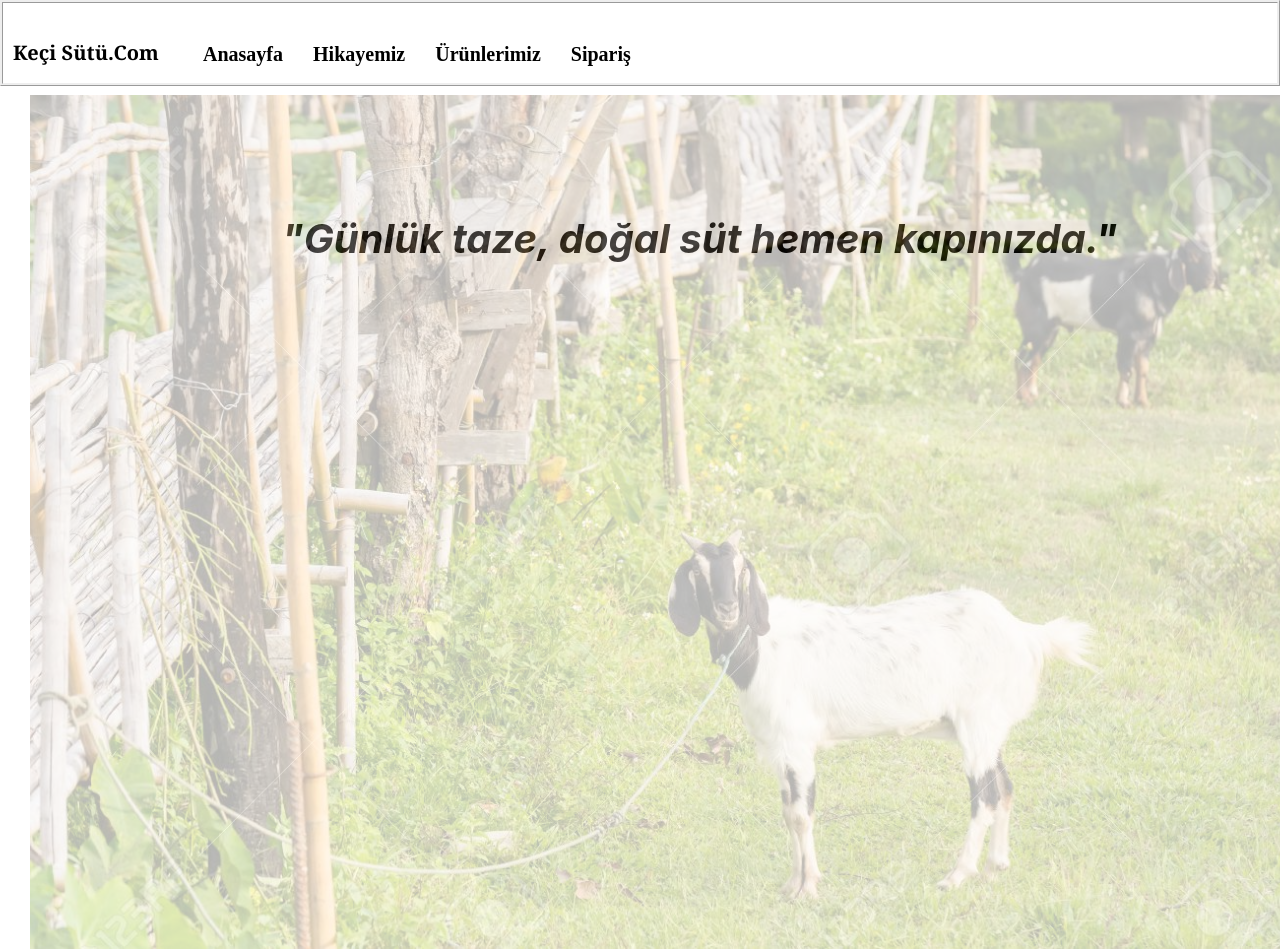
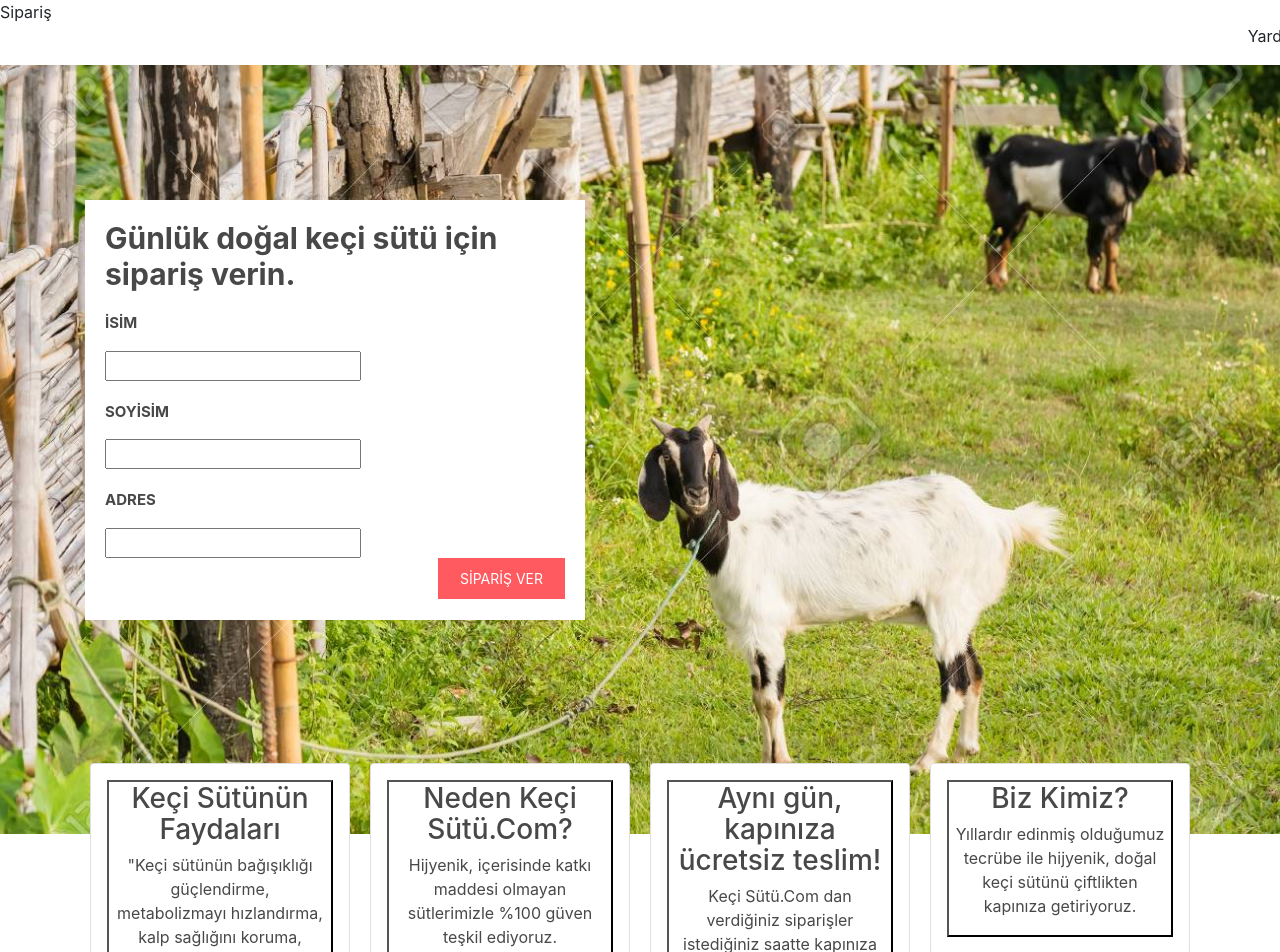
Before and after one commit to hilalguvenc/goats, a React (Create React App) app: page / in a window 1280 px wide. Shown: the top 952 px of the page. Built offline with nearby package versions, Linux system fonts and the light colour scheme.

Commit message:
18.11.2019

```diff
--- a/package.json
+++ b/package.json
@@ -5,7 +5,12 @@
   "dependencies": {
     "react": "^16.11.0",
     "react-dom": "^16.11.0",
+    "react-modal": "^3.11.1",
+    "react-native-gesture-handler": "^1.5.0",
     "react-parallax": "^2.2.4",
+    "react-popupbox": "^2.0.8",
+    "react-router": "^5.1.2",
+    "react-router-dom": "^5.1.2",
     "react-scripts": "3.2.0"
   },
   "scripts": {
--- a/public/index.html
+++ b/public/index.html
@@ -10,6 +10,7 @@
       content="Web site created using create-react-app"
     />
     <link rel="apple-touch-icon" href="logo192.png" />
+    <link rel="stylesheet" href="https://maxcdn.bootstrapcdn.com/bootstrap/4.0.0-beta/css/bootstrap.min.css" integrity="sha384-/Y6pD6FV/Vv2HJnA6t+vslU6fwYXjCFtcEpHbNJ0lyAFsXTsjBbfaDjzALeQsN6M" crossorigin="anonymous">
     <!--
       manifest.json provides metadata used when your web app is installed on a
       user's mobile device or desktop. See https://developers.google.com/web/fundamentals/web-app-manifest/
@@ -25,10 +26,12 @@
       Learn how to configure a non-root public URL by running `npm run build`.
     -->
     <title>React App</title>
+    <title>React Router Tutorial</title>
   </head>
   <body>
     <noscript>You need to enable JavaScript to run this app.</noscript>
-    <div id="root"></div>
+
+    <div id="App" class="container"></div>
     <!--
       This HTML file is a template.
       If you open it directly in the browser, you will see an empty page.
--- /dev/null
+++ b/src/Anasayfa.js
@@ -0,0 +1,114 @@
+import React, { Component } from 'react'
+import ciftlik from './ciftlik.jpg';
+import benefits from './benefits';
+
+
+const box = {
+    backgroundColor: "white",
+    padding: "20px",
+    width: "500px",
+    height: "420px",
+
+  };
+
+
+export default class Anasayfa extends Component {
+
+    constructor(props) {
+        super(props);
+        this.state = {
+          username: '',
+          age: null,
+        };
+      }
+      myChangeHandler = (event) => {
+        let nam = event.target.name;
+        let val = event.target.value;
+        this.setState({[nam]: val});
+      }
+    render() {
+        return (
+            <div>
+            <div style={box} className="search-box">
+            <form >
+            <h1 className="box-writing">Günlük doğal keçi sütü için sipariş verin. {this.state.username} {this.state.address}</h1>
+            <p className="button-name">İSİM</p>
+            <input
+
+              type='text'
+              name='username'
+              onChange={this.myChangeHandler}
+            />
+            <p className="button-name">SOYİSİM</p>
+            <input
+              id="button-name"
+              type='text'
+              name='surname'
+              onChange={this.myChangeHandler}
+            />
+            <p className="button-name">ADRES</p>
+            <input
+              id="button-name"
+              type='text'
+              name='adress'
+              onChange={this.myChangeHandler}
+            />
+
+            </form>
+            <button className="login"  onChange={this.myChangeHandler}>SİPARİŞ VER</button>
+            </div>
+
+
+
+
+                     <h2>Keçi Sütü.Com</h2>
+                     <div className="row">
+                     <div className="column">
+                     <div className="card">
+                     <button className="card1-button" onClick={benefits}>
+                     <h3>Keçi Sütünün Faydaları</h3>
+                     <p>"Keçi sütünün bağışıklığı güçlendirme, metabolizmayı hızlandırma, kalp sağlığını koruma, kemikleri güçlendirme, kilo vermeye yardımcı olma gibi etkileri vardır." </p>
+                     </button>
+                     </div>
+
+                   </div>
+
+                     <div className="column">
+                     <div className="card">
+                     <button className="card2-button">
+                     <h3>Neden Keçi Sütü.Com?</h3>
+                     <p>Hijyenik, içerisinde katkı maddesi olmayan sütlerimizle %100 güven teşkil ediyoruz. </p>
+                     </button>
+                    </div>
+                    </div>
+
+                    <div className="column">
+                    <div className="card">
+                    <button className="card3-button">
+                    <h3>Aynı gün, kapınıza ücretsiz teslim!</h3>
+                    <p>Keçi Sütü.Com dan verdiğiniz siparişler istediğiniz saatte kapınıza ücretsiz teslim edilmektedir.</p>
+                    </button>
+                   </div>
+                   </div>
+
+                   <div className="column">
+                   <div className="card">
+                   <button className="card4-button">
+                   <h3>Biz Kimiz?</h3>
+                   <p>Yıllardır edinmiş olduğumuz tecrübe ile hijyenik, doğal keçi sütünü çiftlikten kapınıza getiriyoruz.</p>
+                   </button>
+                  </div>
+                  </div>
+
+
+            <div>
+             <img id="ciftlik" src={ciftlik} width="%500" height="%100" alt=""/>
+            </div>
+
+
+            </div>
+            </div>
+
+        )
+    }
+}
--- a/src/App.css
+++ b/src/App.css
@@ -1,60 +1,221 @@
-li { float:left;
 
-}
+li { float:left; }
 
-ul {
-  list-style-type:none;
-}
-
-li  {
-  color: black;
-  text-decoration: none;
-  font-size: 20px;
-  font-family: 'Times New Roman', Times, serif;
-  font-style: inherit;
-  margin-left: 30px;
-  position: relative;
-  left: 130px;
-  top: -20px;
-  font-weight:bold;
-}
-
-.menu_logo {
-  font-family: Georgia, 'Times New Roman', Times, serif;
-  font-size: 20px;
-  font-style: normal;
-  color: black;
-  position: relative;
-  left: 10px;
-  top: 19px;
-}
-
-.menu_right{
-  text-align: center;
-}
+ul { list-style-type:none; }
 
 #ciftlik{
   position:absolute;
   max-width: 100%;
   height: auto;
-  opacity:0.3;
-  top: 95px;
-  left: 30px;
-  z-index: 1;
+  top:  -20px;
+  left: 0px;
+  z-index: -1;
 }
 
-nav{
-  background-color: white;
-  border-style: ridge;
-  height: 80PX;
+.search-box{
+
+  background-color: #fff;
+  margin: 0;
+  -webkit-font-smoothing: antialiased;
+  top: 40%;
+  width: 200px;
+  position: relative;
+  top: 200px;
+
+
+}
+.yazi{
+  font-size: 10px;
+  font-weight:bold;
+  font-style:normal;
+  z-index:2;
+  top: 800px;
+  color:#484848;
+  position: absolute;
+  left: 0;
 }
 
-.ana_yazi{
+.nav-link{
+background-color: rgb(255, 255, 255);
+box-sizing: border-box;
+color: rgb(72, 72, 72);
+display: block;
+font-family: Circular, -apple-system, BlinkMacSystemFont, Roboto, "Helvetica Neue", sans-serif;
+font-size: 14px;
+line-height: 20.02px;
+margin-bottom: 0px;
+margin-left: 0px;
+margin-right: 0px;
+margin-top: 2px;
+text-size-adjust: 100%;
+-webkit-font-smoothing: antialiased
 
-  font-size: 40px;
+}
+.milk{
+
+  color:#484848;
+  font-size: 18px;
+  font-family: Georgia, 'Times New Roman', Times, serif;
+  margin-left: 30px;
   font-weight:bold;
-  font-style: italic;
-  margin-left: 22%;
-  margin-right: 10%;
-  margin-top: 10%;
+  position: absolute;
+  top: 10px;
 }
+.navbar-expand{
+  background-color: white;
+  padding: 0px;
+  width: 1300px;
+  position: absolute;
+  left: 0;
+  top: 0;
+  height: 65px;
+}
+.right-to{
+  float: right;
+}
+.nav-right{
+background-color: rgb(255, 255, 255);
+box-sizing: border-box;
+color: rgb(72, 72, 72);
+display: block;
+font-family: Circular, -apple-system, BlinkMacSystemFont, Roboto, "Helvetica Neue", sans-serif;
+font-size: 14px;
+line-height: 20.02px;
+margin-bottom: 0px;
+margin-left: 0px;
+margin-right: 0px;
+margin-top: -25px;
+text-size-adjust: 100%;
+-webkit-font-smoothing: antialiased
+}
+.home-link{
+  background-color: rgb(255, 255, 255);
+box-sizing: border-box;
+color: rgb(72, 72, 72);
+display: block;
+font-family: Circular, -apple-system, BlinkMacSystemFont, Roboto, "Helvetica Neue", sans-serif;
+font-size: 14px;
+line-height: 20.02px;
+margin-bottom: 0px;
+margin-left: 0px;
+margin-right: 0px;
+margin-top: 26px;
+text-size-adjust: 100%;
+-webkit-font-smoothing: antialiased
+
+}
+.login{
+  background-color:#FF5A5F;
+  border: none;
+  float: right;
+  color:white;
+  font-size:20px;
+  padding: 10px 22px;
+  font-family: Circular, -apple-system, BlinkMacSystemFont, Roboto, Helvetica Neue, sans-serif;
+  font-size: 14px;
+
+}
+
+.button-name{
+color: rgb(72, 72, 72);
+font-family: Circular, -apple-system, BlinkMacSystemFont, Roboto, "Helvetica Neue", sans-serif;
+font-size: 15px;
+font-weight: 650;
+margin-top: 20PX;
+}
+.box-writing{
+color: #484848;
+cursor: pointer;
+display: inline;
+font-family: Circular, -apple-system, BlinkMacSystemFont, Roboto, "Helvetica Neue", sans-serif;
+font-size: 30px;
+font-weight: 700;
+line-height: 36px;
+text-decoration-color: rgb(255, 255, 255);
+text-decoration-line: none;
+text-decoration-style: solid;
+text-size-adjust: 100%;
+text-transform: none;
+-webkit-font-smoothing: antialiased;
+}
+.card {
+
+  padding: 16px;
+  text-align: center;
+  background-color: white;
+  top: 300px;
+  font-size: 16px;
+  color:  #484848;
+}
+.column {
+  float: left;
+  width: 25%;
+  padding: 0 10px;
+
+}
+.row {margin: 0 -5px;
+  font-size: 20px;
+}
+.row:after {
+  content: "";
+  display: table;
+  clear: both;
+}
+.card1-button{
+  color:  #484848;
+  background-color: white;
+}
+.card2-button{
+  color:  #484848;
+  background-color: white;
+}
+.card3-button{
+  color:  #484848;
+  background-color: white;
+}
+.card4-button{
+  color:  #484848;
+  background-color: white;
+}
+
+.order-popup {
+  position: absolute;
+  height: 100px;
+  z-index: 100;
+  top: 0px;
+  left: 0;
+}
+.close-popup{
+  background-color:#FF5A5F;
+  border: none;
+  float: right;
+  color:white;
+  font-size:20px;
+  padding: 10px 22px;
+  font-family: Circular, -apple-system, BlinkMacSystemFont, Roboto, Helvetica Neue, sans-serif;
+  font-size: 14px;
+  margin-top: 350px;
+
+}
+.help{
+color: #484848;
+font-family: Circular, -apple-system, BlinkMacSystemFont, Roboto, "Helvetica Neue", sans-serif;
+font-size: 20px;
+font-weight: 700;
+line-height: 36px;
+
+}
+.help-popup {
+  position: absolute;
+  height: 100px;
+  z-index: 100;
+  top: 0px;
+  right: 0;
+}
+.order{
+  color: #484848;
+  font-family: Circular, -apple-system, BlinkMacSystemFont, Roboto, "Helvetica Neue", sans-serif;
+  font-size: 20px;
+  font-weight: 700;
+  line-height: 36px;
+}
--- a/src/App.jsx
+++ b/src/App.jsx
@@ -1,44 +1,41 @@
-import React ,{Component} from 'react'
-import "./App.css";
-import { Parallax, Background } from 'react-parallax';
-import ciftlik from './ciftlik.jpg';
+import React, { useState } from 'react';
+import Anasayfa from './Anasayfa';
+import Yardım from './Yardım';
+import Sipariş from './Siparis';
+import { OrderPopup } from "./popup/order";
+import { HelpPopup } from "./popup/help";
+import './App.css';
 
-class App extends Component {
-    render() {
-        return (
+const App = () => {
+  const [orderPopupOpen, setOrderPopupOpen] = useState(false);
+  const [helpPopupOpen, setHelpPopupOpen] = useState(false);
 
-            <div className="container center">
-                <nav className = "menu">
-                    <h1 className ="menu_logo">Keçi Sütü.Com</h1>
+  const onOrderPopupClose = () => {
+    setOrderPopupOpen(false);
+  }
+  const onHelpPopupClose = () => {
+    setHelpPopupOpen(false);
+  }
+  return (
+      <div>
+        <div classname="header">
+          <nav className="navbar-expand">
+            <ul className="navbar-nav">
+              <li onClick={() => {setOrderPopupOpen(true)}}>Sipariş</li>
+            </ul>
+            <div className="right-to">
+              <ul>
+                <li onClick={() => {setHelpPopupOpen(true)}}>Yardım</li>
+              </ul>
+            </div>
+          </nav>
+        <Anasayfa />
+        {orderPopupOpen && <OrderPopup onClose={onOrderPopupClose} />}
+        {helpPopupOpen && <HelpPopup  onClose={onHelpPopupClose} />}
+        </div>
+      </div>
 
-                <div className = "menu_right">
-                    <ul className = "menu_list">
-                        <li className = "menu_list_item" ><a className = "menu_link menu_link active" href = "a"></a>Anasayfa</li>
-                        <li className = "menu_list_item" ><a className = " " href = "a"></a>Hikayemiz</li>
-                        <li className = "menu_list_item" ><a className = "menu_link" href = "a"></a>Ürünlerimiz</li>
-                        <li className = "menu_list_item" ><a className = "menu_link" href = "a"></a>Sipariş</li>
-                    </ul>
-                </div>
-                </nav>
-                <img  id="ciftlik" src={ciftlik} width="%500" height="%100" />
-                <div className="ana_yazi">
-                    <p>"Günlük taze, doğal süt hemen kapınızda."</p>
-                </div>
+    );
+}
 
-                 </div>
-
-
-
-
-
-
-
-
-
-
-
-
-        )
-    }
-}
 export default App;
--- a/src/index.js
+++ b/src/index.js
@@ -4,7 +4,8 @@ import './index.css';
 import App from './App';
 
 
-ReactDOM.render(<App />, document.getElementById('root'));
+
+ReactDOM.render(<App />, document.getElementById('App'));
 
 // If you want your app to work offline and load faster, you can change
 // unregister() to register() below. Note this comes with some pitfalls.
```
Also changed, not shown: 1 other file (tests, documents, lock files or other folders).
